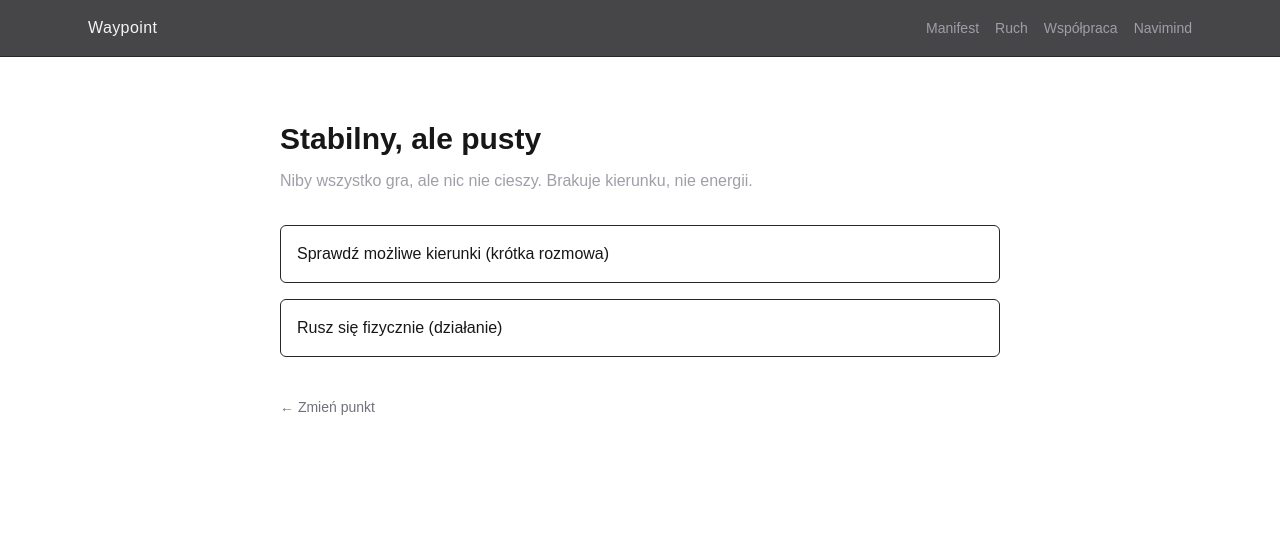
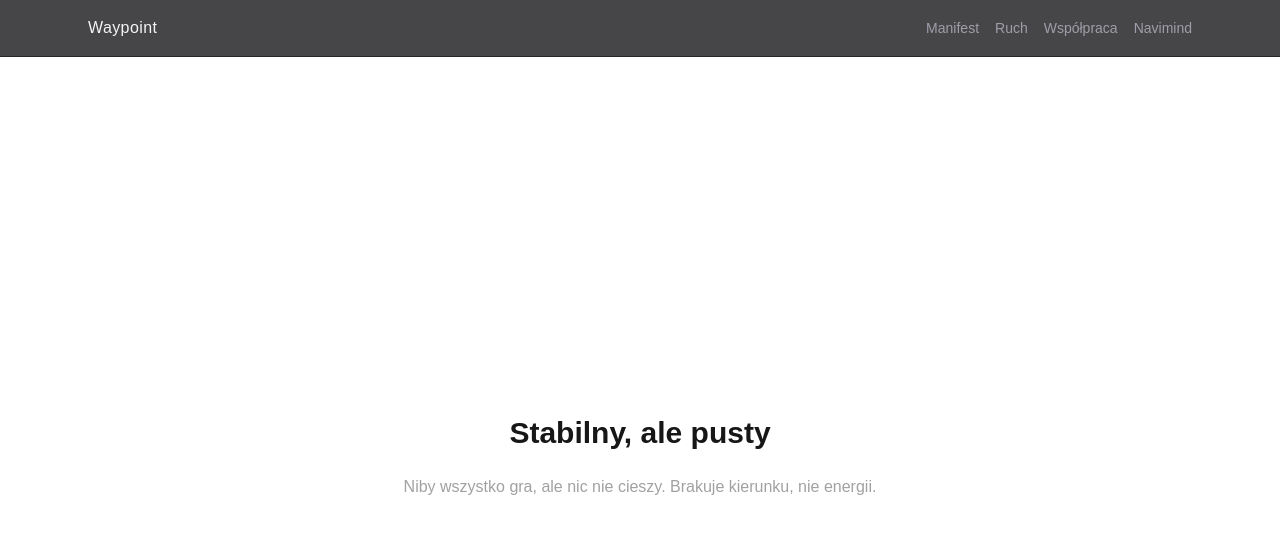
Before and after one commit to wisnialeszno89/menmind-web, a Next.js app in the folder waypoint-web/: page /where/empty in a window 1280 px wide. Shown: the top 534 px of the page. Built offline with nearby package versions, Linux system fonts and the light colour scheme.

Commit message:
feat: extend StateTemplate with stateKey support

```diff
--- a/waypoint-web/src/components/where/StateTemplate.tsx
+++ b/waypoint-web/src/components/where/StateTemplate.tsx
@@ -1,44 +1,53 @@
 import Link from "next/link";
 
-type StateTemplateProps = {
+export type StateAction = {
+  label: string;
+  href: string;
+};
+
+export type StateTemplateProps = {
   title: string;
+  subtitle?: string;
   description: string;
-  stateKey: string;
+  actions?: StateAction[];
+  stateKey?: string;
 };
 
 export default function StateTemplate({
   title,
+  subtitle,
   description,
+  actions = [],
   stateKey,
 }: StateTemplateProps) {
   return (
-    <main className="min-h-screen px-6 py-16 max-w-3xl mx-auto">
-      <h1 className="text-3xl font-semibold mb-3">{title}</h1>
+    <main
+      className="min-h-screen flex items-center justify-center px-6"
+      data-state={stateKey}
+    >
+      <section className="max-w-xl w-full text-center space-y-6">
+        <h1 className="text-3xl font-semibold">{title}</h1>
 
-      <p className="text-zinc-400 mb-8">{description}</p>
+        {subtitle && (
+          <p className="text-lg text-neutral-500">{subtitle}</p>
+        )}
 
-      <div className="space-y-4">
-        <Link
-          href={`/navimind?state=${stateKey}`}
-          className="block rounded-md border border-zinc-800 p-4 hover:bg-zinc-800 transition"
-        >
-          Sprawdź możliwe kierunki (krótka rozmowa)
-        </Link>
+        <p className="text-neutral-400">{description}</p>
 
-        <Link
-          href="/trips"
-          className="block rounded-md border border-zinc-800 p-4 hover:bg-zinc-800 transition"
-        >
-          Rusz się fizycznie (działanie)
-        </Link>
-
-        <Link
-          href="/"
-          className="text-sm text-zinc-500 inline-block mt-6 hover:text-zinc-300 transition"
-        >
-          ← Zmień punkt
-        </Link>
-      </div>
+        {actions.length > 0 && (
+          <div className="flex flex-col gap-3 pt-4">
+            {actions.map((action, index) => (
+              <Link
+                key={index}
+                href={action.href}
+                className="block rounded-md border border-neutral-700 px-4 py-2 hover:bg-neutral-800 transition"
+              >
+                {action.label}
+              </Link>
+            ))}
+          </div>
+        )}
+      </section>
     </main>
   );
 }
```
